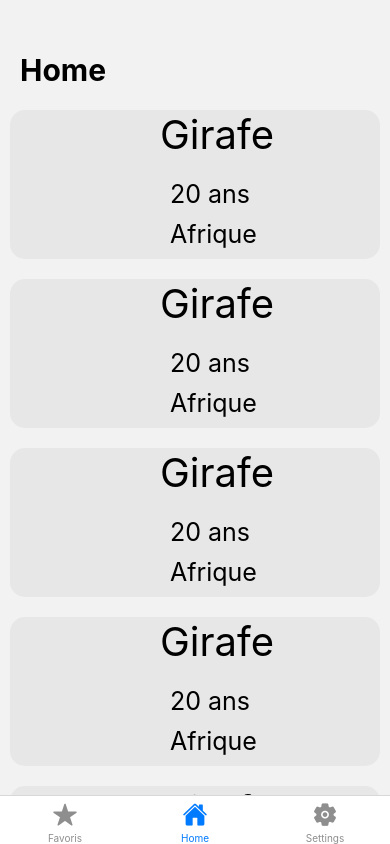
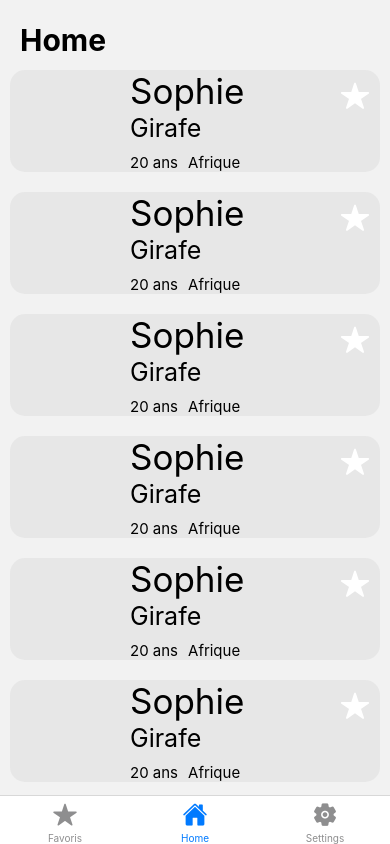
Before and after one commit to hugocffrd/Peyronon-Coiffard-Multiplateform, a React Native app: screen /Home in a window 390 px wide. Built offline with nearby package versions, Linux system fonts and the light colour scheme.

Commit message:
Changed animalTab and refactored flatlist scroll (web)

```diff
--- a/components/navigation/HeaderNavigation.tsx
+++ b/components/navigation/HeaderNavigation.tsx
@@ -6,7 +6,7 @@ import WrapperText from "../wrappers/WrapperText";
 
 export default function HeaderNavigation(props){
   return (
-    <SafeAreaView style={styles.headerNavigationContainer}>
+    <View style={styles.headerNavigationContainer}>
       <Ionicons
         name="arrow-back"
         onPress={() => props.navigation.navigate("Home")}
@@ -21,18 +21,17 @@ export default function HeaderNavigation(props){
         text={props.title}
         size={30}
       />
-   </SafeAreaView>
+   </View>
   );
 }
 
 const styles = StyleSheet.create({
   headerNavigationContainer: {
-    top:20,
+    top:10,
     left:20,
-    verticalAlign:"middle",
     flexDirection: "row",
     alignItems: "center",
-    height: 100,
+    height: 60,
   },
   navigationTitle: {
     fontSize : 30,
--- a/package.json
+++ b/package.json
@@ -19,9 +19,7 @@
     "native-base": "^3.4.28",
     "react": "18.2.0",
     "react-dom": "^18.2.0",
-    "react-native": "0.71.7",
     "react-native-gesture-handler": "~2.9.0",
-    "react-native-safe-area-context": "^4.5.2",
     "react-native-safe-area-view": "^1.1.1",
     "react-native-swipeable": "^0.6.0",
     "react-native-vector-icons": "^9.2.0",
@@ -33,6 +31,8 @@
     "@babel/core": "^7.20.0",
     "@types/react": "~18.0.27",
     "@types/react-native": "^0.72.0",
+    "react-native": "^0.71.8",
+    "react-native-safe-area-context": "^4.5.0",
     "typescript": "^4.9.5"
   },
   "private": true
--- a/screens/AnimalCard.tsx
+++ b/screens/AnimalCard.tsx
@@ -27,11 +27,11 @@ const styles = StyleSheet.create({
     marginTop: 10,
   },
   image: {
-    width: 120,
-    height: 120 ,
+    width: 90,
+    height: 90,
     marginLeft: 10,
     marginRight:10,
-    borderRadius: 40,
+    borderRadius: 50,
   },
   description: {
     width: "100%",
@@ -39,11 +39,13 @@ const styles = StyleSheet.create({
   },
   underDescription: {
     paddingTop: 10,
+    marginRight:10,
   },
   underDescriptionText: {
     fontSize: 15,
     marginRight:10,
   },
+
 });
 
 export default function AnimalCard() {
@@ -51,13 +53,24 @@ export default function AnimalCard() {
     <View style={styles.boxContainer}>
       <Image source={require("../assets/favicon.png")} style={styles.image} />
       <View style={styles.boxContentContainerStyle}>
-        <WrapperText text={"Girafe"} size={40} />
-        <View style={styles.description}>
+        <View style={styles.boxHorizontalContainerStyle}>
+          <WrapperText text={"Sophie"} size={35} />
+          <View style={styles.boxIconContainerStyle}>
+          {/* Faire une condition sur color en fonction de si l'animal est déjà en favoris
+              color=animal.isFavoris ? yellow: white
+          */}
+          <Ionicons name={"star"} size={30} color={"white"} />
+          </View>
+        </View>
+        <View style={styles.boxHorizontalContainerStyle}>
+        <WrapperText text={"Girafe"} size={25} />
+        </View>
+        <View style={styles.boxHorizontalContainerStyle}>
           <View style={styles.underDescription}>
-            <WrapperText text="20 ans" size={25} />
+            <WrapperText text="20 ans" size={15} />
           </View>
           <View style={styles.underDescription}>
-            <WrapperText text="Afrique" size={25} />
+            <WrapperText text="Afrique" size={15} />
           </View>
         </View>
       </View>
--- a/screens/Home.tsx
+++ b/screens/Home.tsx
@@ -41,11 +41,12 @@ export default function Home(props) {
   const { windowWidth } = props;
   const getNumberOfColumns = () => {
     const itemWidth = 200;
-    const minItemMargin = 100;
+    const minItemMargin = 50;
     const availableWidth = windowWidth - minItemMargin;
     const maxColumns = 2;
     const minColumns = 1;
     const numColumns = Math.floor(availableWidth / itemWidth);
+    console.log(numColumns);
     return Math.max(minColumns, Math.min(numColumns, maxColumns));
   };
 
@@ -65,6 +66,10 @@ export default function Home(props) {
     AnimalCard,
     AnimalCard,
     AnimalCard,
+    AnimalCard,
+    AnimalCard,
+    AnimalCard,
+    AnimalCard,
   ];
 
 
@@ -77,8 +82,6 @@ export default function Home(props) {
     //Handle add to favorite
   }
 
-  let swipeableRef = null;
-
 
   //Action when swiping left the item
   const LeftActions = (progress, dragX) => {
@@ -90,7 +93,7 @@ export default function Home(props) {
     return (
          <TouchableOpacity
             style={styles.leftAction}
-            activeOpacity={0.9}
+            activeOpacity={0.5}
             onPress={() => handleAddFavoritePress()}>
           <Animated.Text style={[styles.actionText, { transform: [{ scale }] }]}>
             Add to Favorite
@@ -104,7 +107,6 @@ export default function Home(props) {
     return (
       <View style={styles.flatListContainer}>
       <Swipeable
-        ref={(swipe) => swipeableRef = swipe}
         renderLeftActions={LeftActions}
         >
           <TouchableOpacity
@@ -118,16 +120,16 @@ export default function Home(props) {
     );
   };
 
+  //The parent node of FlatList need to have flex:1 for scroll on web
   return (
-
     <SafeAreaView style={styles.container}>
-      <GestureHandlerRootView>
+      <GestureHandlerRootView style={{ flex: 1}}>
         <FlatList
           showsVerticalScrollIndicator={false}
           data={animalCards}
+          key={numColumns}
           numColumns={numColumns}
           renderItem={Items}
-          key={numColumns}
         />
       </GestureHandlerRootView>
     </SafeAreaView>
```
Also changed, not shown: 2 other files (tests, documents, lock files or other folders).
